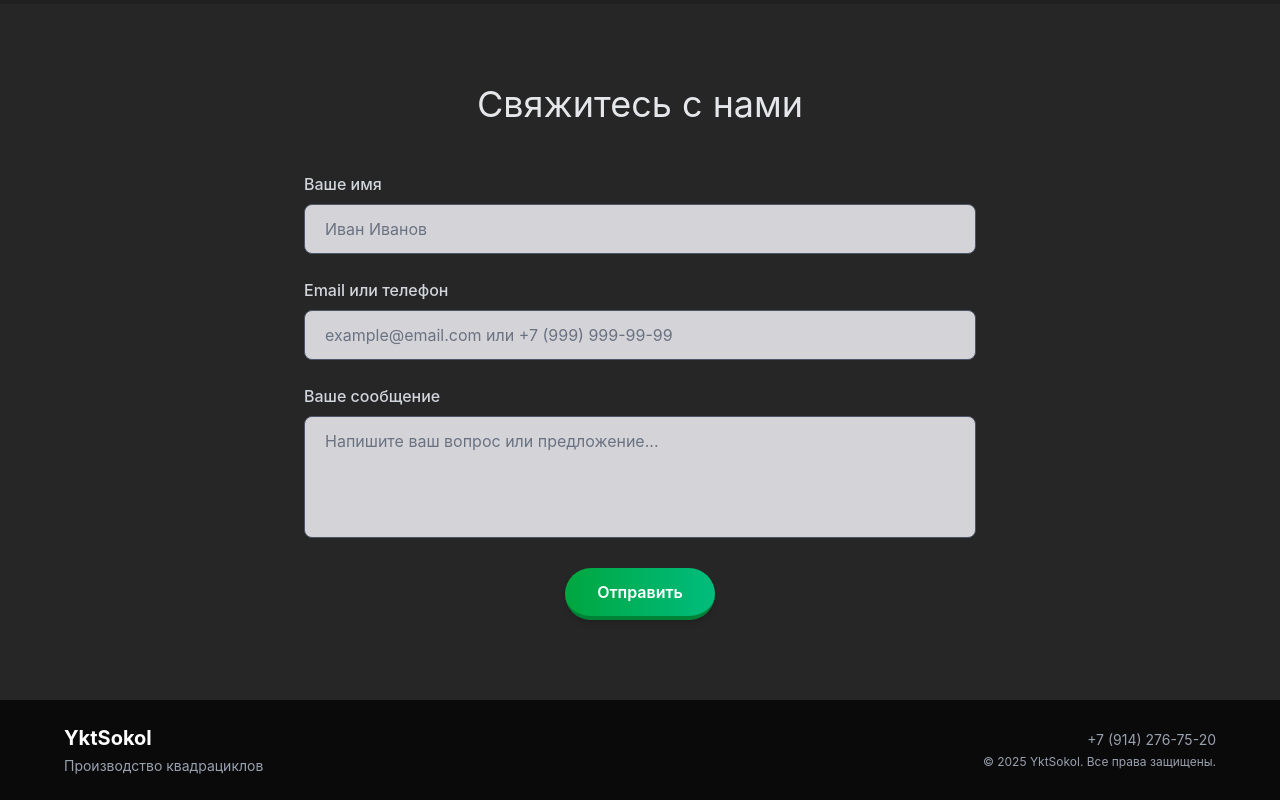
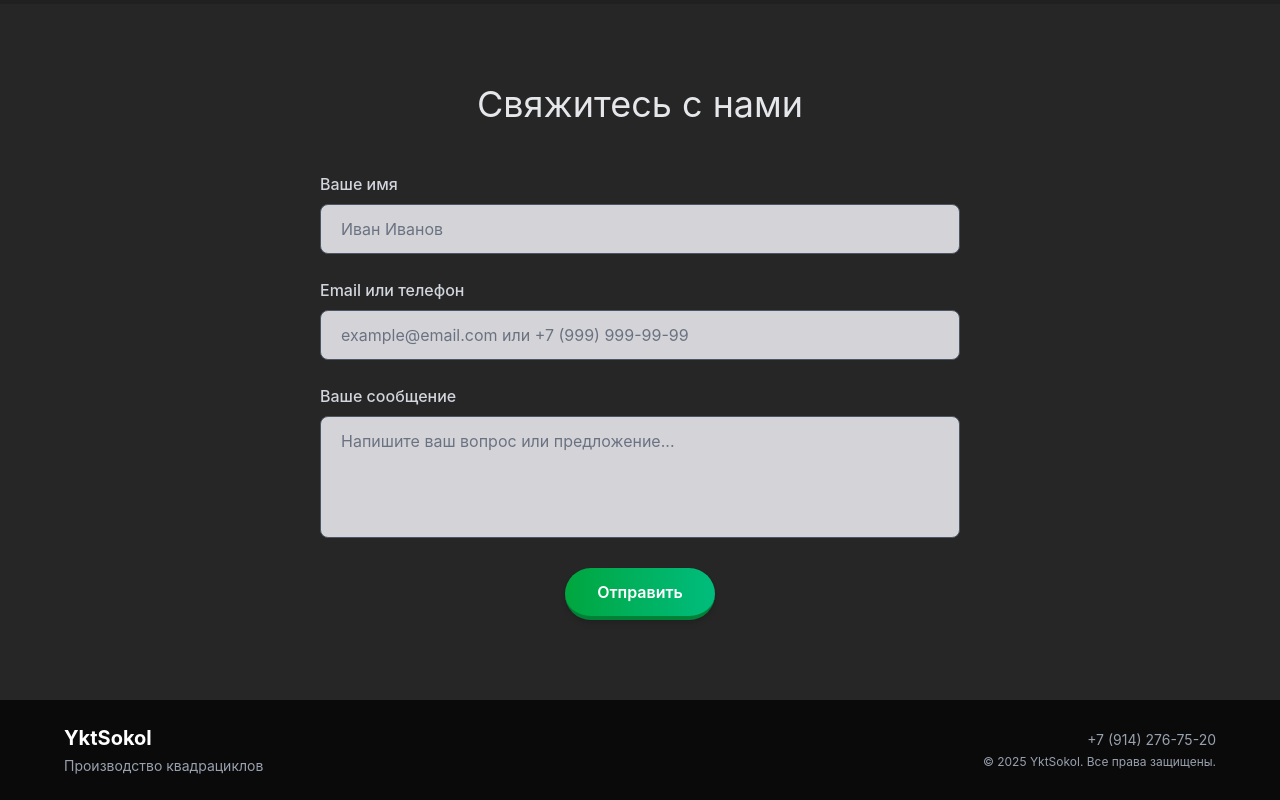
Before and after one commit to ShiruiChan/ykt-sokol, a React (Vite) app: page / in a window 1280 px wide. Shown: the part 2597-3397 px from the top of the page. Built offline with nearby package versions, Linux system fonts and the light colour scheme.

Commit message:
улучшен UI

```diff
--- a/src/components/ContactForm.tsx
+++ b/src/components/ContactForm.tsx
@@ -46,7 +46,7 @@ export default function ContactForm() {
   }
 
   return (
-    <form onSubmit={handleSubmit} className="space-y-6 max-w-2xl mx-auto">
+    <form onSubmit={handleSubmit} className="space-y-6 max-w-2xl mx-auto px-4">
       {error && (
         <div className="bg-red-100 dark:bg-red-900 border-l-4 border-red-500 text-red-700 dark:text-red-200 p-4 rounded-lg shadow-sm">
           {error}
```
